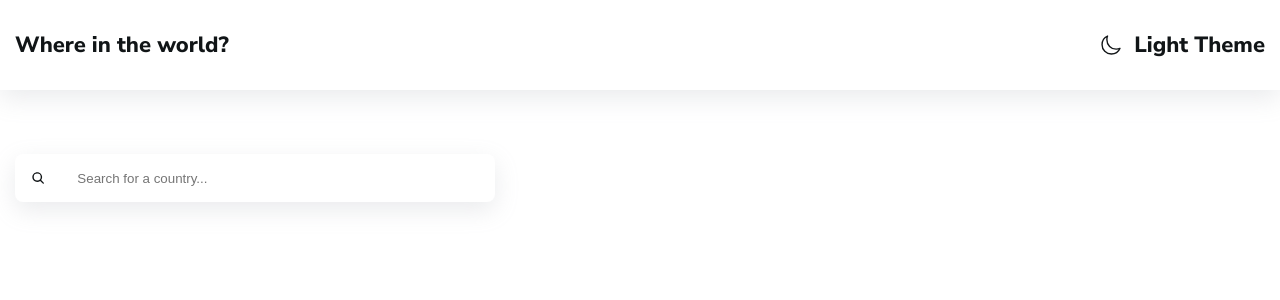
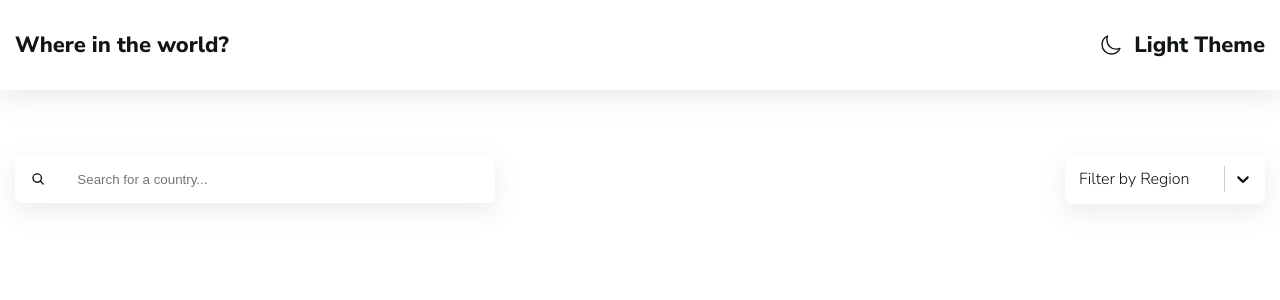
Before and after one commit to ivanFedak/country, a React (Create React App) app: page / in a window 1280 px wide. Shown: the top 300 px of the page. Built offline with nearby package versions, Linux system fonts and the light colour scheme.

Commit message:
selectReady

```diff
--- a/src/_index.css
+++ b/src/_index.css
@@ -35,8 +35,8 @@ body[data-theme="dark"] {
 
 body[data-theme="light"]{
   --main-color: hsl(200,15%,8%);
+  --body-bg: hsl(0,0,98%);
   --ui-base: hsl(0,0%,100%);
-  --body-bg: hsl(0,0,98%);
 
   --box-shadow: rgba(149,157,165,0.2) 0px 8px 24px;
 }
@@ -91,3 +91,6 @@ iframe {
   max-width: 1440px;
   padding: 0 15px;
   margin: 0 auto; }
+
+/* @media (max-width: 767.98px){ //less */
+/* @media (max-width: 479.98px){ */
--- a/src/components/Form/Controls.jsx
+++ b/src/components/Form/Controls.jsx
@@ -1,15 +1,42 @@
 import {useState,useEffect} from "react";
+import styled from 'styled-components';
 import Search from "./Search";
+import CustomSelect from "./CustomSelect";
+
+const options = [
+    {value:'Africa',label:'Africa'},
+    {value:'America',label:'America'},
+    {value:'Asia',label:'Asia'},
+    {value:'Europe',label:'Europe'},
+    {value:'Oceania',label:'Oceania'},
+]
 
 const Controls = () => {
 
     const [search,setSearch] = useState('');
+    const [region,setRegion] = useState('');
 
     return (
-        <div>
+        <Wrapper>
             <Search search={search} setSearch={setSearch}/>
-        </div>
+            <CustomSelect
+                    options={options} placeholder="Filter by Region"
+                    isClearable isSearchable={false}
+                    value={region} onChange={setRegion}
+            />
+        </Wrapper>
     )
 };
 
 export default Controls;
+
+const Wrapper = styled.div`
+    display: flex;
+    flex-direction: column;
+    align-items: flex-start;
+    @media (min-width: 767.98px){//more
+        flex-direction: row;
+        justify-content: space-between;
+        align-items: center;
+    }
+`;
--- a/src/components/Form/CustomSelect.jsx
+++ b/src/components/Form/CustomSelect.jsx
@@ -1,11 +1,32 @@
+import styled from 'styled-components';
+import Select from 'react-select';
 
-
-const CustomSelect = () => {
-    return (
-        <div>
-            CustomSelect
-        </div>
-    )
-};
+const CustomSelect = styled(Select).attrs({
+    styles: {
+        control: (provided) => ({
+            ...provided, //def styles
+            backgroundColor: 'var(--ui-base)',
+            borderRadius: 'var(--border-radius)',
+            padding: '0.25rem',
+            border: 'none',
+            boxShadow: 'var(--box-shadow)',
+            height: '50px'
+        }),
+        option: (provided,state) => ({
+            ...provided,
+            cursor: 'pointer',
+            color:  'var(--main-color)',
+            backgroundColor: state.isSelected ? 'var(--body-bg)' : 'var(--ui-base)',
+        })
+    },
+})`
+    width: 200px;
+    border-radius: var(--border-radius);
+    font-family: var(--family);
+    & > * {box-shadow: var(--box-shadow)}
+    & * {color: var(--main-color) !important}
+    & input {padding-left: 0.25rem}
+    & > div[id] {background-color: var(--ui-base)}
+`;
 
 export default CustomSelect;
```
